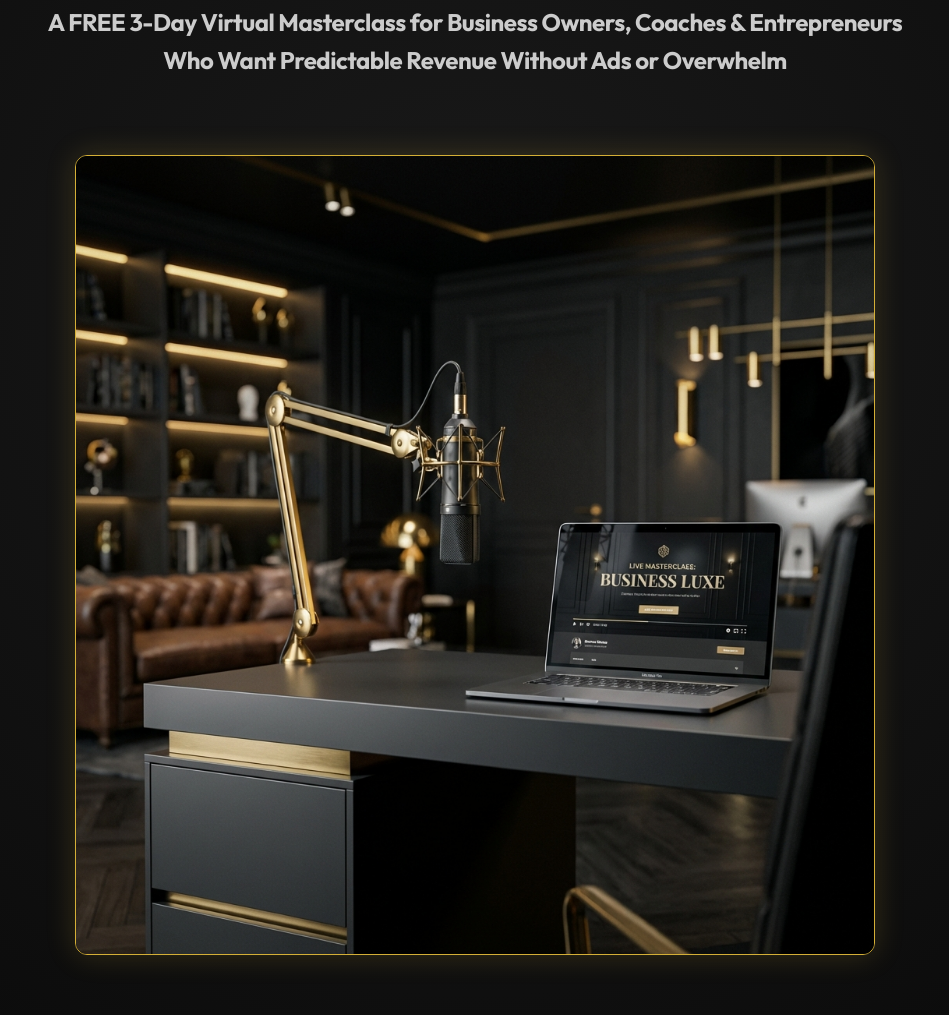
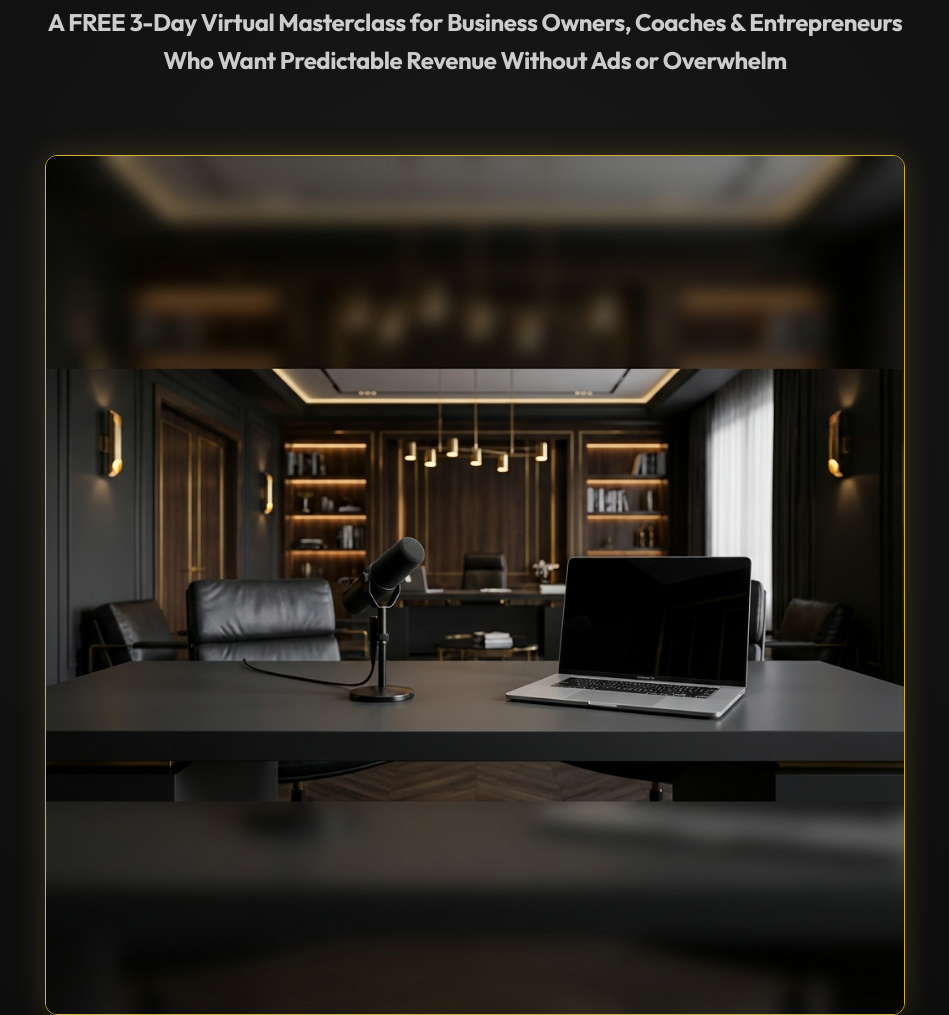
Before and after one commit to Tofunmi2003/virtual-event-masterclass, a website: page index.html in a window 1280 px wide. Shown: the part 425-1440 px from the top of the page, without its empty margins (165-1114 px from the left). Drawn offline with Linux system fonts and the light colour scheme.

Commit message:
Update hero image to wide version

```diff
--- a/index.html
+++ b/index.html
@@ -23,8 +23,8 @@
             <h2 style="color: #ccc; margin-top: 20px;">A FREE 3-Day Virtual Masterclass for Business Owners, Coaches &
                 Entrepreneurs Who Want Predictable Revenue Without Ads or Overwhelm</h2>
             <br>
-            <img src="images/hero-image.png" alt="Virtual Event Masterclass Studio"
-                style="width: 100%; max-width: 800px; border-radius: 12px; margin-top: 10px; box-shadow: 0 0 30px rgba(212, 175, 55, 0.2); border: 1px solid var(--gold-primary);">
+            <img src="images/hero-image-wide.png" alt="Virtual Event Masterclass Studio"
+                style="width: 100%; max-width: 900px; border-radius: 12px; margin-top: 10px; box-shadow: 0 0 30px rgba(212, 175, 55, 0.2); border: 1px solid var(--gold-primary);">
         </div>
     </header>
 
```
Also changed, not shown: images/hero-image-wide.png (added).
